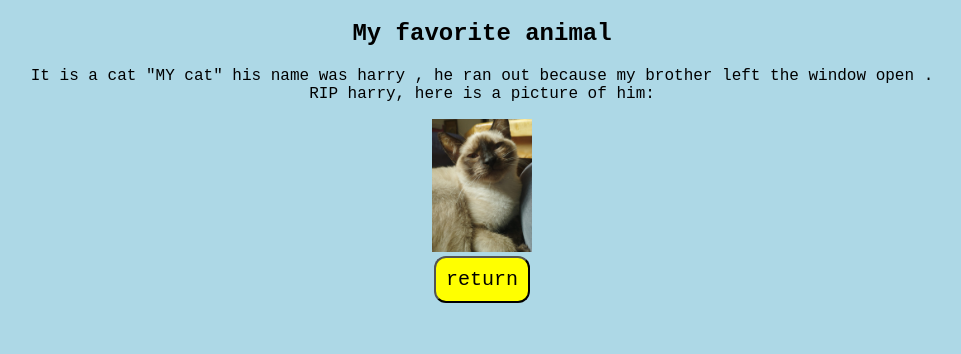
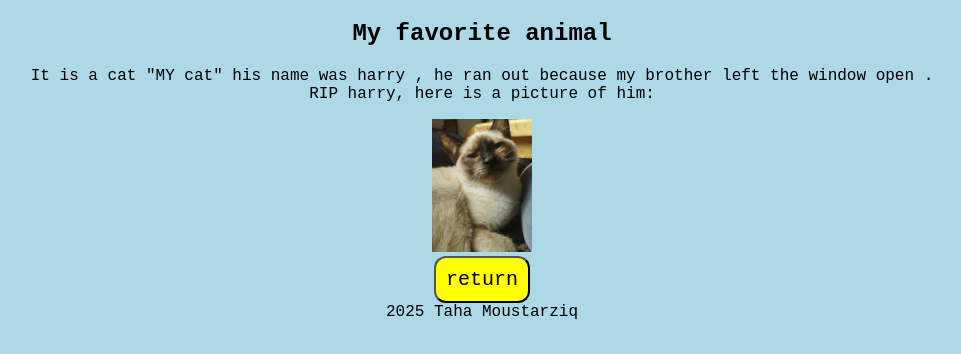
Before and after one commit to homoudahmed28-coder/swirl1, a plain HTML site: page animal.html in a window 1280 px wide. Shown: the whole page, without its empty margins (158-1119 px from the left). Drawn offline with Linux system fonts and the light colour scheme.

Commit message:
Add footer with copyright details
Added a footer with copyright information.

```diff
--- a/animal.html
+++ b/animal.html
@@ -12,5 +12,10 @@
     <h2>My favorite animal</h2>
     <p>It is a cat "MY cat" his name was harry , he ran out because my brother left the window open . <br> RIP harry, here is a picture of him:</p>
         <img src="WhatsApp Image 2025-12-09 à 18.34.53_88ac0526.jpg" alt="harry the cat" width="100px"height="auto">
+       <br> <a href="index.html"><button>return</button></a>
 
-       <br> <a href="index.html"><button>return</button></a>
+                <footer >
+                <span>2025 Taha Moustarziq</span>
+         </footer>
+         </body>
+</html>
```
